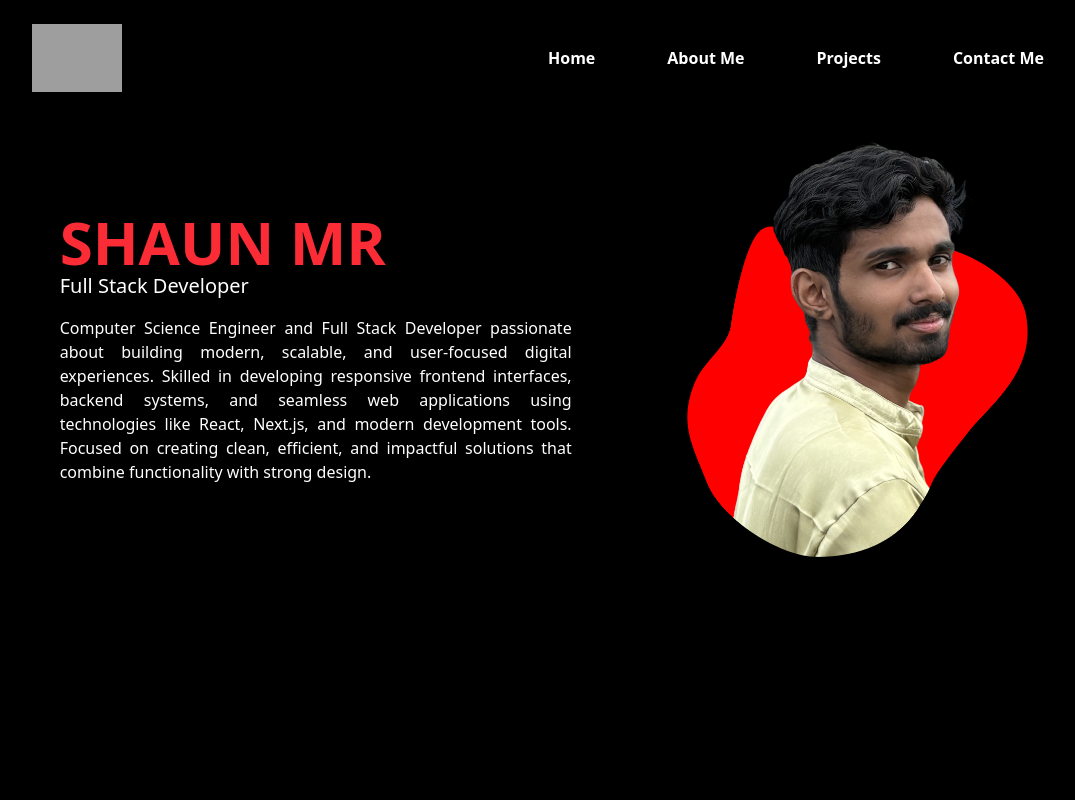
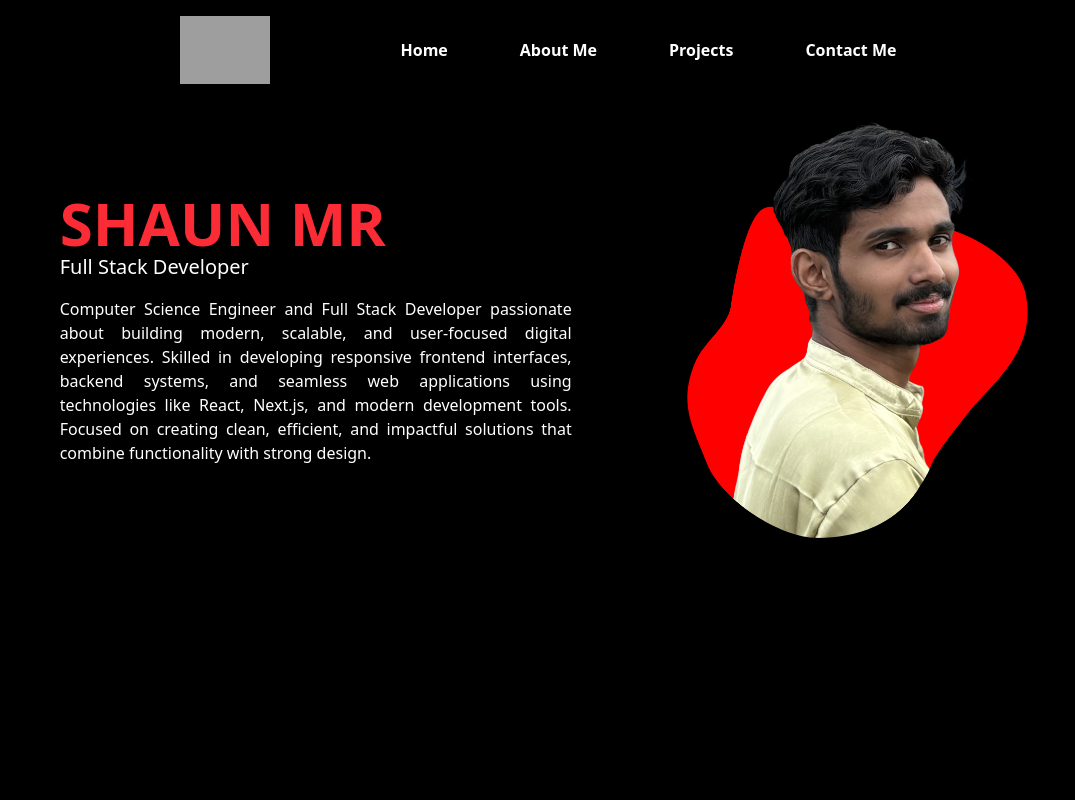
Before and after one commit to shaun099/Portfolio, a Next.js app: page / in a window 1280 px wide. Shown: the top 800 px of the page, without its empty margins (96-1171 px from the left). Built offline with nearby package versions, Linux system fonts and the light colour scheme; grey boxes are pictures that could not be loaded.

Commit message:
fixed navbar implemented

```diff
--- a/src/app/page.tsx
+++ b/src/app/page.tsx
@@ -8,6 +8,7 @@ import Hero from "../components/hero";
 import About from "../components/about";
 import Projects from "../components/projects";
 import Contact from "../components/contact";
+import Navbar from "../components/nav";
 
 export default function Home() {
   const [loading, setLoading] = useState(true);
@@ -23,8 +24,8 @@ export default function Home() {
   return (
     <>
       <Loader visible={loading} />
-
-      <main className="min-h-screen w-full bg-black text-black">
+      <Navbar />
+      <main className="min-h-screen w-full bg-black pt-24">
         <Hero />
         <About />
         <Projects />
--- a/src/components/about.tsx
+++ b/src/components/about.tsx
@@ -12,7 +12,7 @@ export default function About() {
   return (
     <section
       id="About"
-      className="min-h-screen w-full bg-black text-white px-5 py-8 flex flex-col gap-8 md:gap-12"
+      className="min-h-screen w-full scroll-mt-20 bg-black text-white px-5 py-8 flex flex-col gap-8 md:gap-12"
     >
       <div className="flex flex-col gap-4 items-center justify-center">
         <h1 className="text-5xl font-bold text-red-500">About Me</h1>
--- a/src/components/contact.tsx
+++ b/src/components/contact.tsx
@@ -29,7 +29,7 @@ export default function Contact() {
   return (
     <section
       id="Contact"
-      className="min-h-screen w-full bg-black text-white px-5 py-8"
+      className="min-h-screen w-full scroll-mt-20 bg-black text-white px-5 py-8"
     >
       <div className="flex flex-col gap-4 items-center justify-center">
         <h2 className="text-5xl font-bold text-red-500">Get in touch</h2>
--- a/src/components/hero.tsx
+++ b/src/components/hero.tsx
@@ -1,10 +1,10 @@
-import Navbar from "./navbar";
+import Navbar from "./nav";
 import Image from "next/image";
 export default function Hero() {
   return (
-    <section id="Home" className="min-h-screen w-full bg-black text-white">
+    <section id="Home" className="min-h-screen w-full scroll-mt-20 bg-black text-white">
       <div className="w-full h-full">
-        <Navbar />
+        {/* <Navbar /> */}
       </div>
       <div className="w-full h-full flex flex-col lg:flex-row gap-10 md:gap-15 items-center justify-between md:justify-around px-8 py-6 md:px-32 ">
         <div className="flex flex-col">
--- a/src/components/loader.tsx
+++ b/src/components/loader.tsx
@@ -37,6 +37,7 @@ export default function Loader({ visible }: LoaderProps) {
             S at x=0, M at x=425, R at x=817
             Responsive: scales to fit viewport via viewBox + width="100%"
           */}
+
           <div className="w-full max-w-[600px] px-8 sm:px-12 md:px-16">
             <svg
               viewBox="0 0 1180 388"
--- /dev/null
+++ b/src/components/nav.tsx
@@ -0,0 +1,79 @@
+"use client";
+import React from "react";
+import Image from "next/image";
+import { Menu, X } from "lucide-react";
+
+export default function Navbar() {
+  const [isMenuOpen, setIsMenuOpen] = React.useState(false);
+  return (
+    <nav className=" text-white top-6 md:top-3 flex items-center justify-between py-1 px-6 lg:justify-around fixed left-1/2 translate-x-[-50%] bg-black/50 backdrop-blur-3xl z-50 rounded-full w-[94%] max-w-4xl shadow-lg" >
+      <Image src="/logo.png" alt="Logo" width={90} height={40} />
+
+      <ul className="hidden md:flex items-center gap-12  font-semibold text-base">
+        <li className="p-3 hover:text-red-600 transition-all">
+          <a href="#Home" onClick={() => setIsMenuOpen(!isMenuOpen)}>
+            Home
+          </a>
+        </li>
+        <li className="p-3 hover:text-red-600 transition-all">
+          <a href="#About" onClick={() => setIsMenuOpen(!isMenuOpen)}>
+            About Me
+          </a>
+        </li>
+        <li className="p-3 hover:text-red-600 transition-all">
+          <a href="#Projects" onClick={() => setIsMenuOpen(!isMenuOpen)}>
+            Projects
+          </a>
+        </li>
+        <li
+          className="p-3 hover:text-red-600 transition-all"
+          onClick={() => setIsMenuOpen(!isMenuOpen)}
+        >
+          <a href="#Contact">Contact Me</a>
+        </li>
+      </ul>
+
+      {!isMenuOpen ? (
+        <Menu
+          className="md:hidden block text-5xl cursor-pointer"
+          onClick={() => setIsMenuOpen(!isMenuOpen)}
+        />
+      ) : (
+        <X
+          className="md:hidden block text-5xl cursor-pointer"
+          onClick={() => setIsMenuOpen(!isMenuOpen)}
+        />
+      )}
+
+      <div
+        className={`absolute md:hidden top-20 left-1/2 translate-x-[-50%] w-full bg-black flex flex-col items-center gap-6 font-semibold text-lg transform transition-transform rounded-2xl ${isMenuOpen ? "opacity-100" : "hidden"}`}
+        style={{ transition: "transform 0.3s ease,opacity 0.3s ease" }}
+      >
+        <li
+          className="list-none w-full text-center p-4 hover:text-red-500 transition-all cursor-pointer"
+          onClick={() => setIsMenuOpen(false)}
+        >
+          <a href="#Home">Home</a>
+        </li>
+        <li
+          className="list-none w-full text-center p-4 hover:text-red-500 transition-all cursor-pointer"
+          onClick={() => setIsMenuOpen(false)}
+        >
+          <a href="#About">About Me</a>
+        </li>
+        <li
+          className="list-none w-full text-center p-4 hover:text-red-500 transition-all cursor-pointer"
+          onClick={() => setIsMenuOpen(false)}
+        >
+          <a href="#Projects">Projects</a>
+        </li>
+        <li
+          className="list-none w-full text-center p-4 hover:text-red-500 transition-all cursor-pointer"
+          onClick={() => setIsMenuOpen(false)}
+        >
+          <a href="#Contact">Contact Me</a>
+        </li>
+      </div>
+    </nav>
+  );
+}
--- a/src/components/projects.tsx
+++ b/src/components/projects.tsx
@@ -229,7 +229,7 @@ export default function ProjectsPage() {
 
   return (
     <>
-      <main id="Projects" className="min-h-screen bg-black flex flex-col">
+      <main id="Projects" className="min-h-screen scroll-mt-20 bg-black flex flex-col">
         <section className="flex-1 px-4 sm:px-8 md:px-12 lg:px-20 py-14 sm:py-16 md:py-20">
           <div className="max-w-7xl mx-auto flex flex-col gap-8 sm:gap-10">
             <div className="flex flex-col gap-2.5">
```
